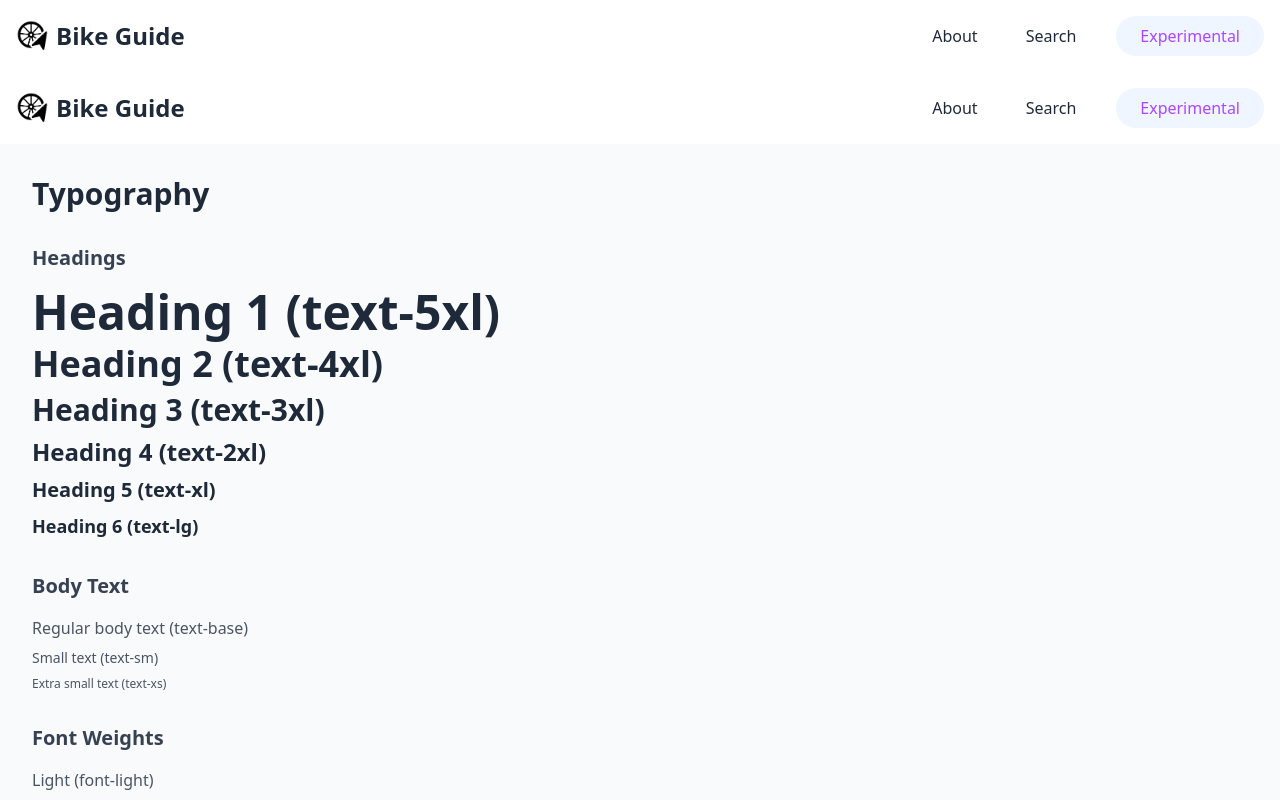
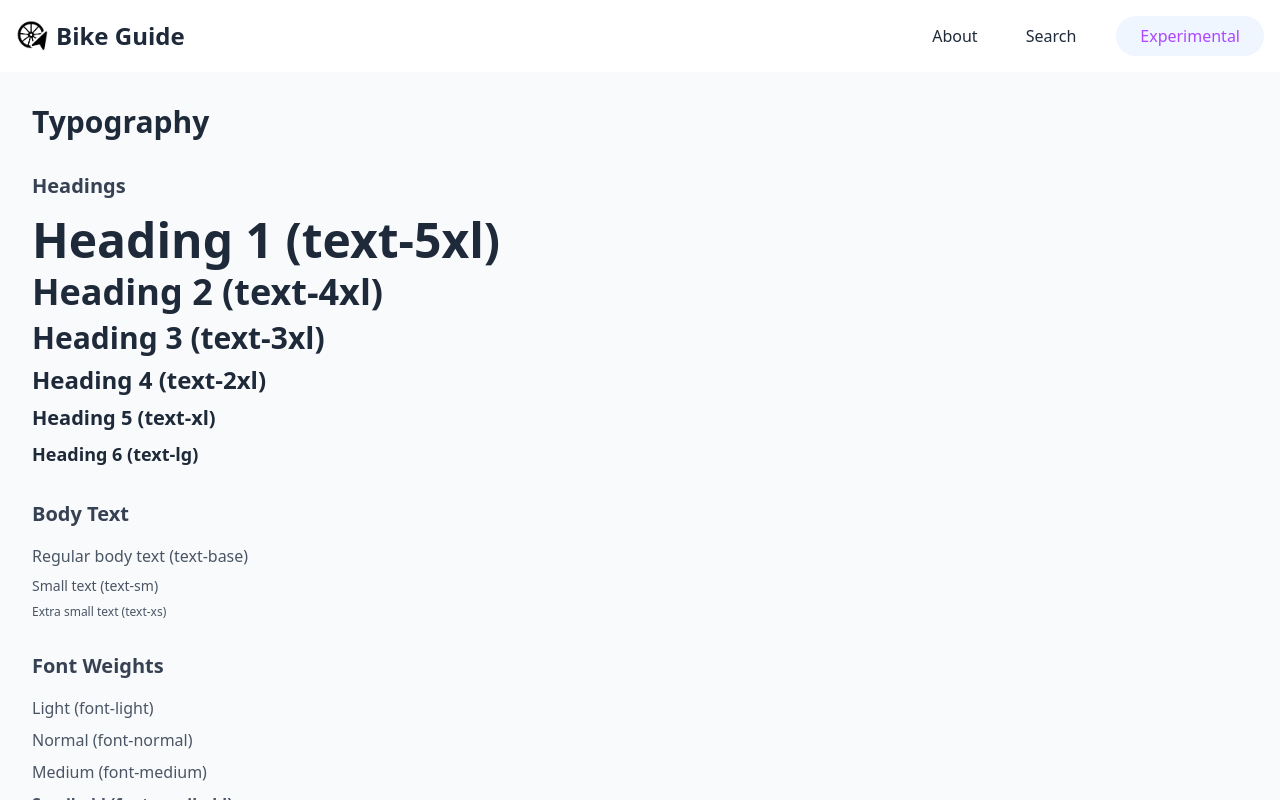
Before and after one commit to fwastring/bike-guide, a Vue app in the folder frontend/: page /experimental in a window 1280 px wide. Built offline with nearby package versions, Linux system fonts and the light colour scheme.

Commit message:
API Endpoint gang

```diff
--- a/frontend/src/views/ExperimentalView.vue
+++ b/frontend/src/views/ExperimentalView.vue
@@ -1,6 +1,5 @@
 <template>
   <div class="h-screen flex flex-col">
-    <Header />
     <main class="flex-1 overflow-y-auto">
       <div class="p-8 bg-gray-50">
         <div class="max-w-7xl mx-auto space-y-16">
--- a/frontend/src/views/OptionView.vue
+++ b/frontend/src/views/OptionView.vue
@@ -1,6 +1,5 @@
 <template>
   <div class="h-screen flex flex-col">
-    <Header />
     <main class="flex-1 overflow-y-auto bg-gray-50">
       <div class="flex flex-col md:flex-row max-w-7xl mx-auto p-6 md:space-x-6">
         <!-- Left Panel: Summary -->
@@ -50,7 +49,6 @@
 import { onMounted } from 'vue'
 import { useRouter } from 'vue-router'
 import { useSearchStore } from '@/stores/searchStore'
-import Header from '../components/Header.vue'
 import Footer from '../components/Footer.vue'
 import SummaryCard from '../components/SummaryCard.vue'
 import OptionListCard from '../components/OptionListCard.vue'
```
Also changed, not shown: 1 other file (tests, documents, lock files or other folders).
